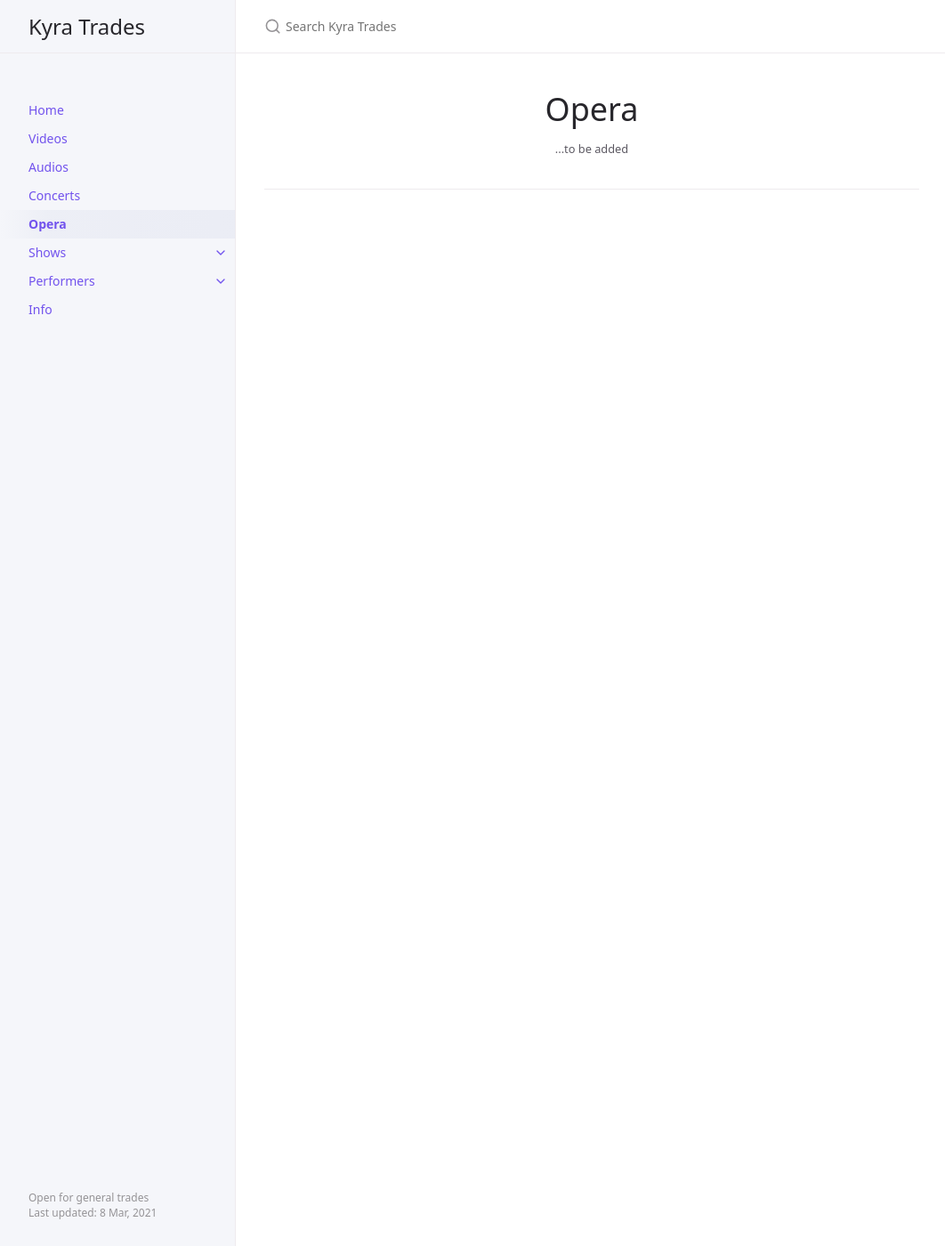
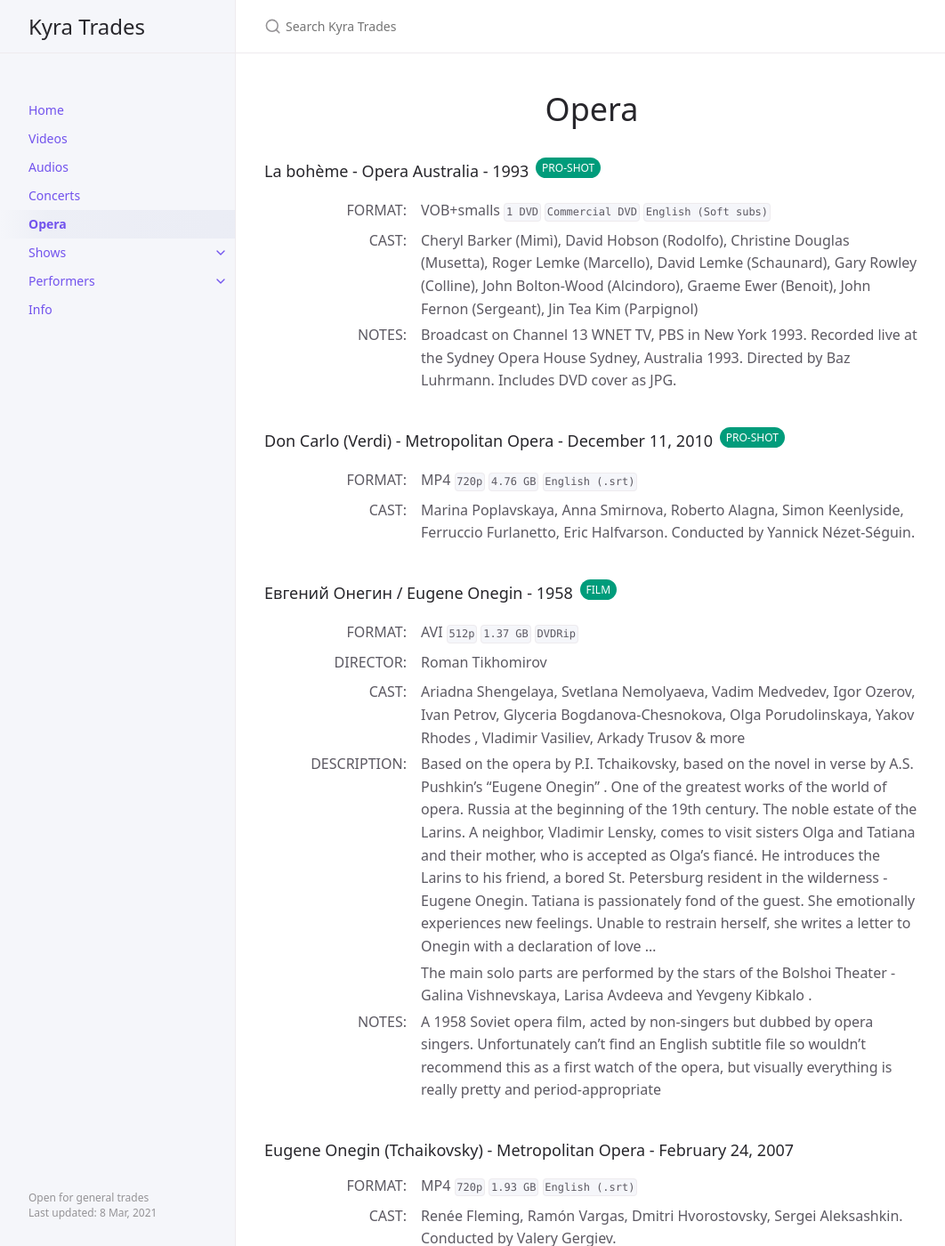
Before and after one commit to kyratrades/kyratrades.github.io, a Jekyll site: the page built from docs/opera.md, in a window 1280 px wide and 1400 px high. Shown: the whole window at 89% size, without its empty margins (107-1169 px from the left). Built offline with Jekyll 4.4.1, drawn with Linux system fonts in a browser that asks for light colours; some of the changed text lies outside the part shown.

Commit message:
Update opera.md

```diff
--- a/docs/opera.md
+++ b/docs/opera.md
@@ -8,4 +8,100 @@ permalink: /opera
 # Opera
 {: .no_toc }
 
-<p align="center"><small>...to be added</small></p>
+#### La bohème - Opera Australia - 1993
+{: .no_toc .d-inline-block }
+
+Pro-Shot
+{: .label .label-green }
+
+FORMAT
+: VOB+smalls `1 DVD` `Commercial DVD` `English (Soft subs)`
+
+CAST
+: Cheryl Barker (Mimì), David Hobson (Rodolfo), Christine Douglas (Musetta), Roger Lemke (Marcello), David Lemke (Schaunard), Gary Rowley (Colline), John Bolton-Wood (Alcindoro), Graeme Ewer (Benoit), John Fernon (Sergeant), Jin Tea Kim (Parpignol)
+
+NOTES
+: Broadcast on Channel 13 WNET TV, PBS in New York 1993. Recorded live at the Sydney Opera House Sydney, Australia 1993. Directed by Baz Luhrmann. Includes DVD cover as JPG.
+
+#### Don Carlo (Verdi) - Metropolitan Opera -  December 11, 2010
+{: .no_toc .d-inline-block }
+
+Pro-Shot
+{: .label .label-green }
+
+FORMAT
+: MP4 `720p` `4.76 GB` `English (.srt)`
+
+CAST
+: Marina Poplavskaya, Anna Smirnova, Roberto Alagna, Simon Keenlyside, Ferruccio Furlanetto, Eric Halfvarson. Conducted by Yannick Nézet-Séguin.
+
+#### Евгений Онегин / Eugene Onegin - 1958
+{: .no_toc .d-inline-block }
+
+Film
+{: .label .label-green }
+
+FORMAT
+: AVI `512p` `1.37 GB` `DVDRip`
+
+DIRECTOR
+: Roman Tikhomirov
+
+CAST
+: Ariadna Shengelaya, Svetlana Nemolyaeva, Vadim Medvedev, Igor Ozerov, Ivan Petrov, Glyceria Bogdanova-Chesnokova, Olga Porudolinskaya, Yakov Rhodes , Vladimir Vasiliev, Arkady Trusov & more
+
+DESCRIPTION
+: Based on the opera by P.I. Tchaikovsky, based on the novel in verse by A.S. Pushkin's "Eugene Onegin" . One of the greatest works of the world of opera. Russia at the beginning of the 19th century. The noble estate of the Larins. A neighbor, Vladimir Lensky, comes to visit sisters Olga and Tatiana and their mother, who is accepted as Olga's fiancé. He introduces the Larins to his friend, a bored St. Petersburg resident in the wilderness - Eugene Onegin. Tatiana is passionately fond of the guest. She emotionally experiences new feelings. Unable to restrain herself, she writes a letter to Onegin with a declaration of love ...
+: The main solo parts are performed by the stars of the Bolshoi Theater - Galina Vishnevskaya, Larisa Avdeeva and Yevgeny Kibkalo .
+
+NOTES
+: A 1958 Soviet opera film, acted by non-singers but dubbed by opera singers. Unfortunately can't find an English subtitle file so wouldn't recommend this as a first watch of the opera, but visually everything is really pretty and period-appropriate
+
+#### Eugene Onegin (Tchaikovsky) - Metropolitan Opera - February 24, 2007
+{: .no_toc .d-inline-block }
+
+FORMAT
+: MP4 `720p` `1.93 GB` `English (.srt)`
+
+CAST
+: Renée Fleming, Ramón Vargas, Dmitri Hvorostovsky, Sergei Aleksashkin. Conducted by Valery Gergiev.
+
+#### La forza del destino - Metropolitan Opera - March 24, 1984
+{: .no_toc .d-inline-block }
+
+FORMAT
+: VOB+smalls `2 DVDs` `Commercial DVD` `Multilingual soft subs`
+
+CAST
+: The queen herself, Leontyne Price as Donna Leonora
+
+NOTES
+: <https://www.imdb.com/title/tt0256034/>
+: Soft subs for: italiano, english, deutsch, français, castellano, 中文
+
+#### Lucia di Lammermoor (Donizetti) - Teatro Real Madrid -  July 7, 2018
+{: .no_toc .d-inline-block }
+
+FORMAT
+: MP4 `720p` `929.4 MB` `English (.srt)`
+
+CAST
+: Lisette Oropesa, Javier Camarena, Artur Ruciński
+
+#### Madame Butterfly (Frédéric Mitterand) - 1995
+{: .no_toc .d-inline-block }
+
+FORMAT
+: AVI `352p` `1.46 GB` `English (.sub) (.idx)` `Portuguese (.srt)`
+
+CAST
+: Ying Huang as the titular character
+
+#### Queen Of Spades - Metropolitan Opera
+{: .no_toc .d-inline-block }
+
+FORMAT
+: MP4 `486p` `2.78 GB`
+
+NOTES
+: <https://www.metopera.org/discover/synopses/the-queen-of-spades/>
```
